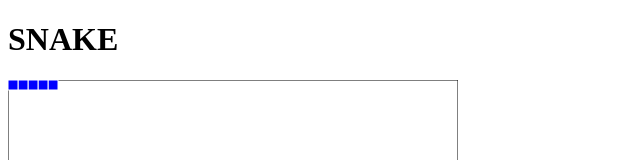
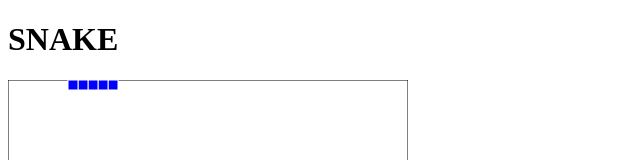
Before and after one commit to GabeAboy/snake, a plain HTML site: page index.html in a window 1280 px wide. Shown: the top 160 px of the page, without its empty margins (0-640 px from the left). Drawn offline with nearby package versions, Linux system fonts and the light colour scheme.

Commit message:
day 1 - Movement

```diff
--- a/index.html
+++ b/index.html
@@ -8,7 +8,7 @@
   <h1>SNAKE</h1>
 
   <!-- Lets make a simple snake game -->
-  <canvas id="canvas" width="450" height="450"></canvas>
+  <canvas id="canvas" width="400" height="400"></canvas>
 
   <!-- Jquery -->
   <script src="http://ajax.googleapis.com/ajax/libs/jquery/1.7.1/jquery.min.js" type="text/javascript"></script>
--- a/snake.js
+++ b/snake.js
@@ -6,20 +6,23 @@ $(document).ready(function(){
   var ctx = canvas.getContext('2d');
   var w = $('#canvas').width();
   var h = $('#canvas').height();
-
+  var cw = 10;//cell width
   //paint
   //fill-area stroke-perimeter
   //style-color rect-thing
-  ctx.fillStyle = "white";
-  ctx.fillRect(0,0,w,h);
-  ctx.strokeStyle = 'black';
-  ctx.strokeRect(0,0,w,h);
-
-
+  // x y width height
+  // ctx.fillStyle = "white";
+  // ctx.fillRect(0,0,w,h);//x y width height
+  // ctx.strokeStyle = 'black';//y goes down
+  // ctx.strokeRect(0,0,w,h);
   //
+  // //
   var snakeArray;
   snakeHatchery();
+  //1 make
   function snakeHatchery() {
+    //pushing an object for each cell giving it
+    //its own x and y coordinate
     var length = 5;
     snakeArray = [];
     for (var i = length-1; i >= 0; i--) {
@@ -27,15 +30,30 @@ $(document).ready(function(){
     }
   }
   function paint() {
+    ctx.fillStyle = "white";
+    ctx.fillRect(0,0,w,h);//x y width height
+    ctx.strokeStyle = 'black';//y goes down
+    ctx.strokeRect(0,0,w,h);
+
+    var nx = snakeArray[0].x;
+    var ny = snakeArray[0].y;
+    nx++;
+    var tail = snakeArray.pop();
+    tail.x = nx;
+    snakeArray.unshift(tail);
+
     for (var i = 0; i < snakeArray.length; i++) {
       var c = snakeArray[i];
       //size of snakeArray cells
       ctx.fillStyle='blue';
-      ctx.fillRect(c.x*10,c.y*10,10,10);
+      ctx.fillRect(c.x*cw,c.y*cw,cw,cw);
       ctx.strokeStyle = 'white';
-      ctx.strokeRect(c.x*10,c.y*10,10,10);
+      ctx.strokeRect(c.x*cw,c.y*cw,cw,cw);
     }
   }
   paint();
 
+game_loop = setInterval(paint,1000);
+
+
 });
```
Also changed, not shown: README.md.
